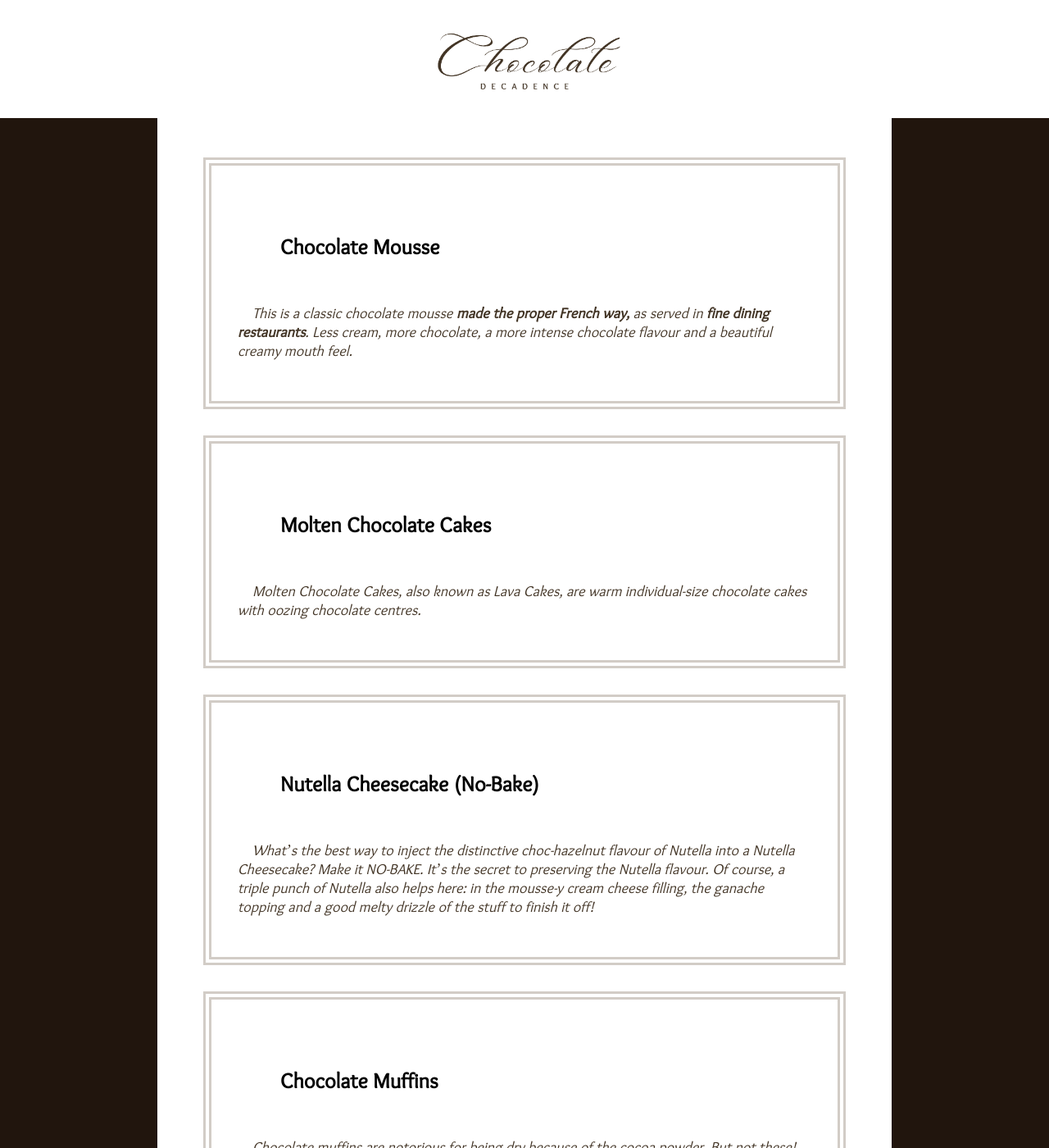
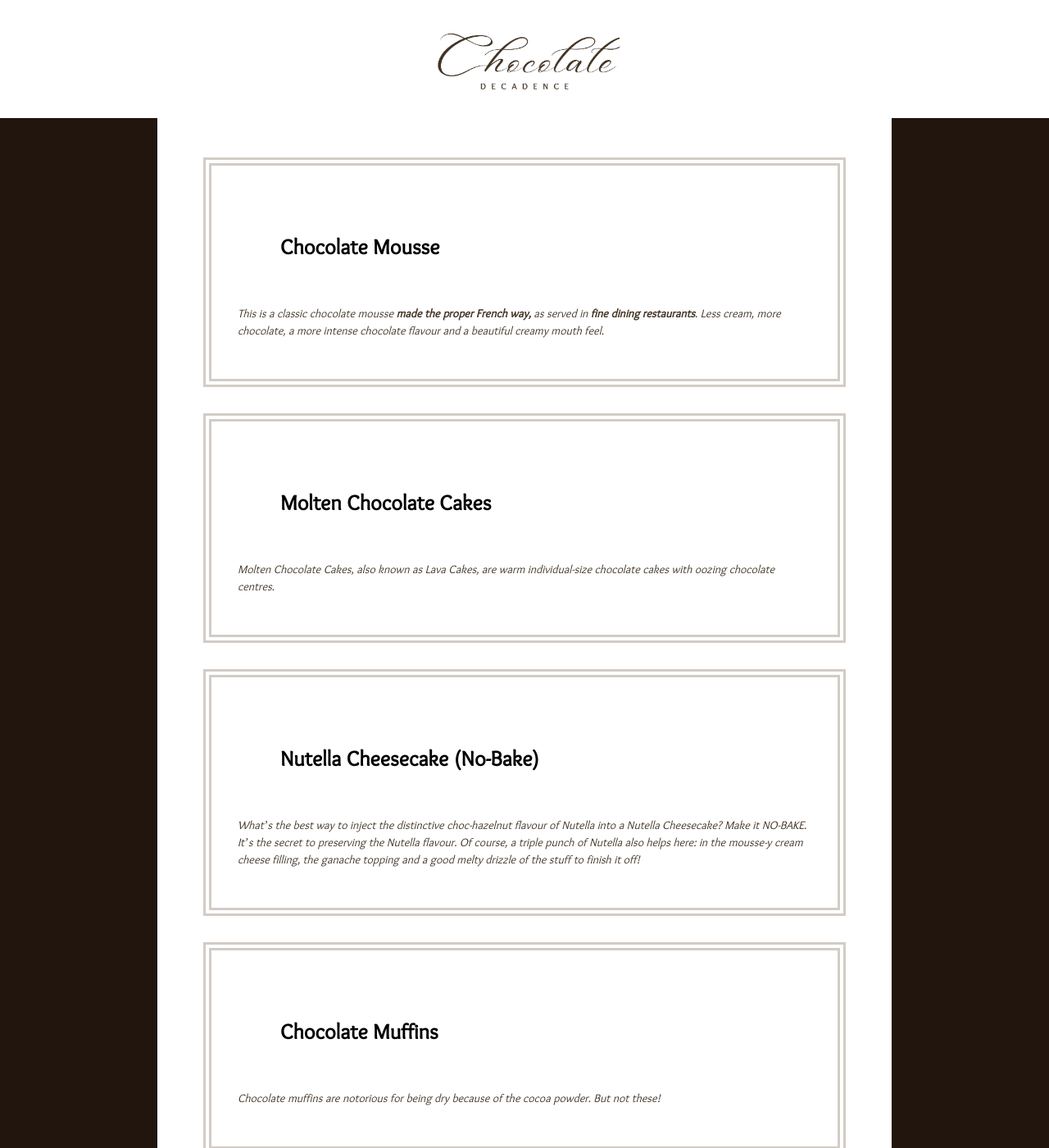
Before and after one commit to nicoleanncarter/recipes, a Jekyll site: the page built from pages/recipelisting.md, in a window 1280 px wide and 1400 px high. Shown: the whole window at 82% size. Built offline with Jekyll 4.4.1, drawn with Linux system fonts in a browser that asks for light colours.

Commit message:
Update recipes.css

```diff
--- a/styles/recipes.css
+++ b/styles/recipes.css
@@ -200,8 +200,9 @@ nav {
 
 
 em {
-font-size: 18px;
-padding: 1em;
+font-size: 14px;
+padding-top: 1em;
+padding-bottom: 1em;
 }
 
 
```
